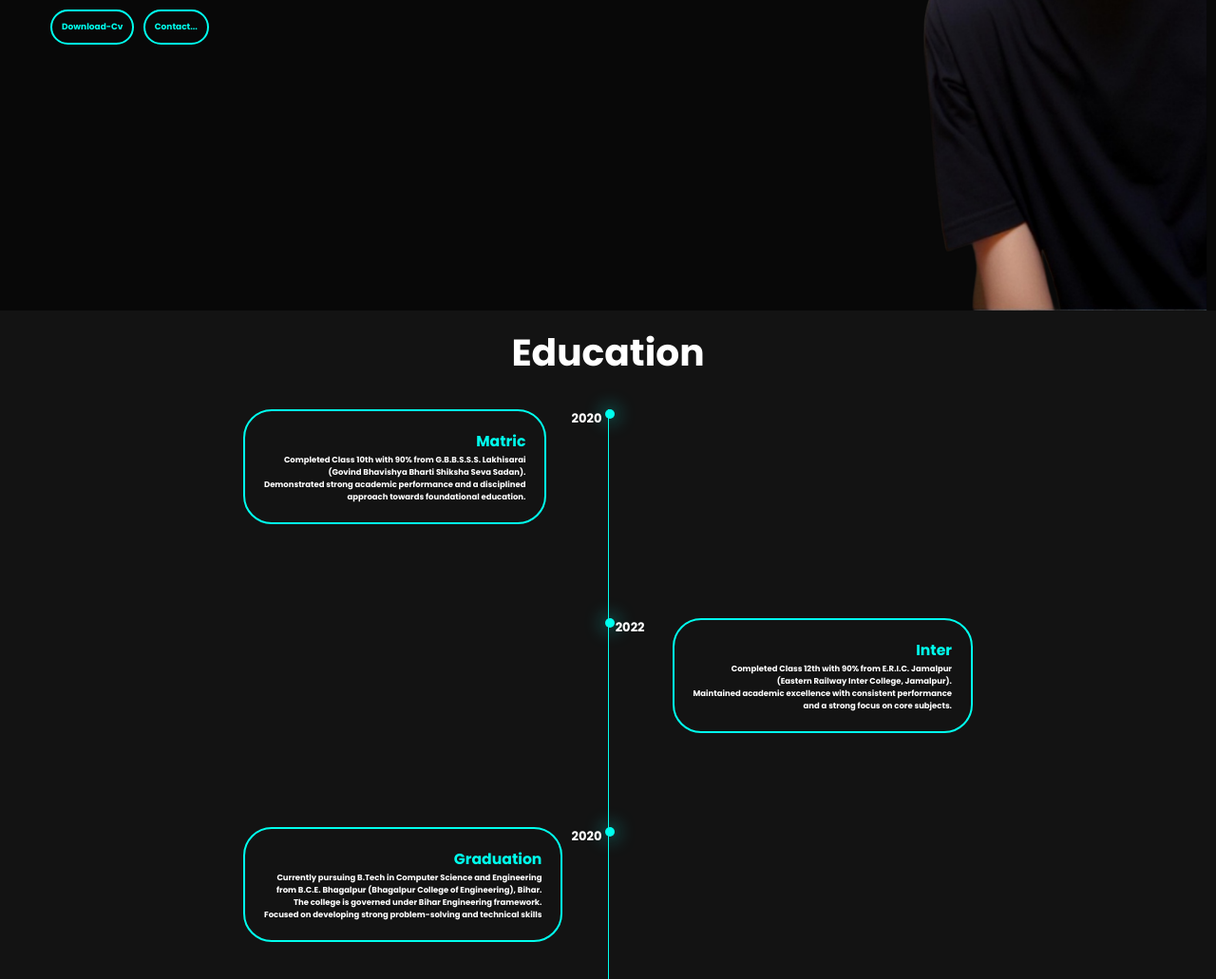
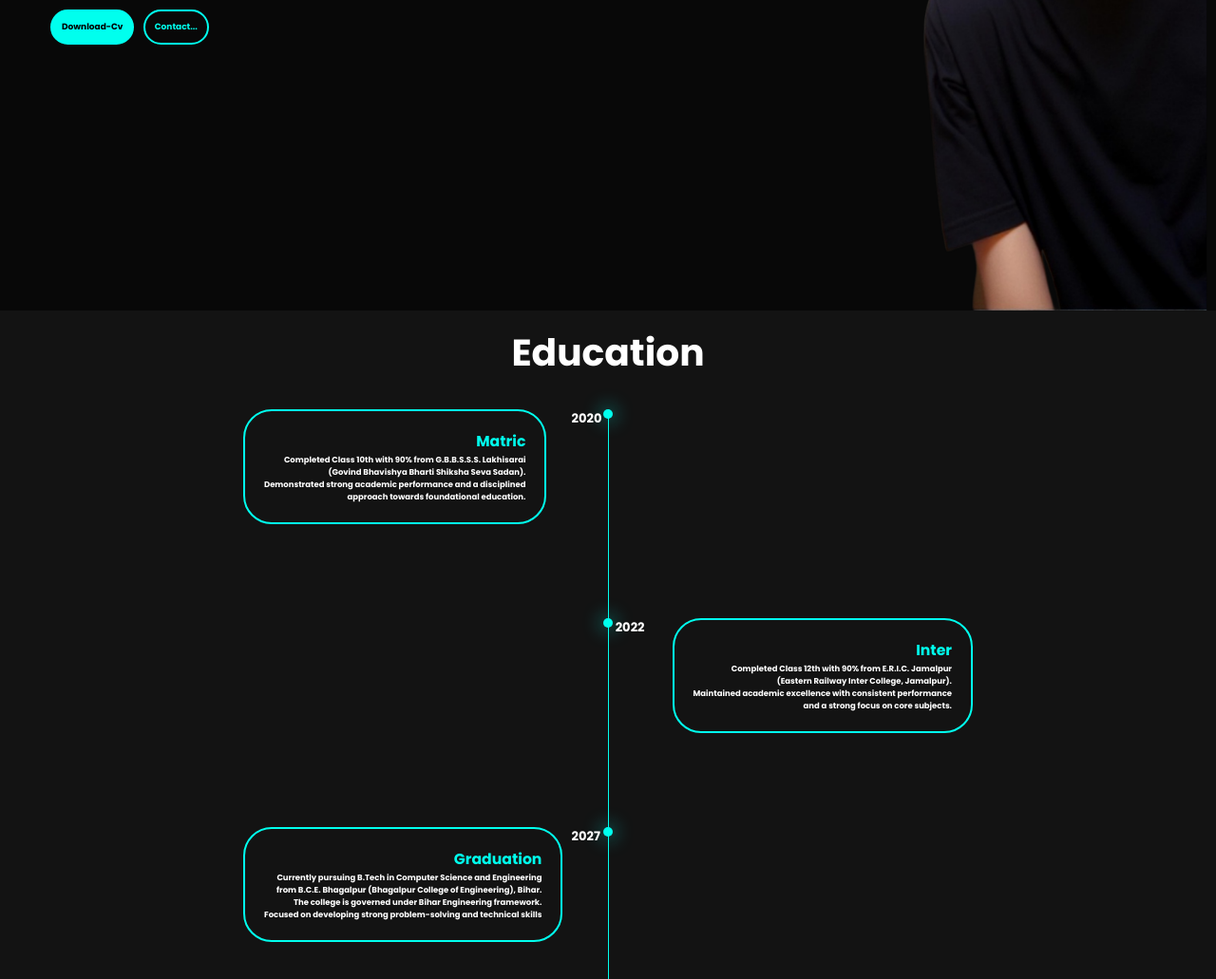
Before and after one commit to priyanshsrivastava749/Techglaz-Lab-Assignments, a plain HTML site: page priyansh protfolio/index.html in a window 1280 px wide. Shown: the part 533-1564 px from the top of the page at 95% size. Drawn offline with nearby package versions, Linux system fonts and the light colour scheme.

```diff
--- a/priyansh protfolio/index.html
+++ b/priyansh protfolio/index.html
@@ -81,7 +81,7 @@
         </div>
         <div id="interactive-btns-home">
           <button class="home-btns download-cv"><a href="https://drive.google.com/uc?export=download&id=1INDCp8x-WkFEHod1sargRUi_9eexsO2d
-">Download-Cv</a></button>
+          ">Download-Cv</a></button>
           <button class="home-btns">Contact...</button>
         </div>
       </div>
@@ -120,7 +120,7 @@
           </div>
           <div class="timeline-item">
             <div class="timeline-dot"></div>
-            <div class="timeline-date">2020</div>
+            <div class="timeline-date">2027</div>
             <div class="timeline-content    left-timeline-content">
               <h3>Graduation</h3>
               <p>Currently pursuing B.Tech in Computer Science and Engineering<br>
--- a/priyansh protfolio/style.css
+++ b/priyansh protfolio/style.css
@@ -270,6 +270,12 @@
 .auto-type {
   color: var(--main-color);
 }
+.download-cv{
+  background-color:var(--main-color);
+}
+.download-cv a{
+  color:black;
+}
 .Home-right-side {
   width: 50%;
   display: flex;
@@ -409,7 +415,7 @@
   border-radius: 5px;
   background-color: var(--main-color);
   position: absolute;
-  left: 49.58%;
+  left: 49.4%;
   box-shadow: 0 0 20px var(--main-color);
 }
 
```
